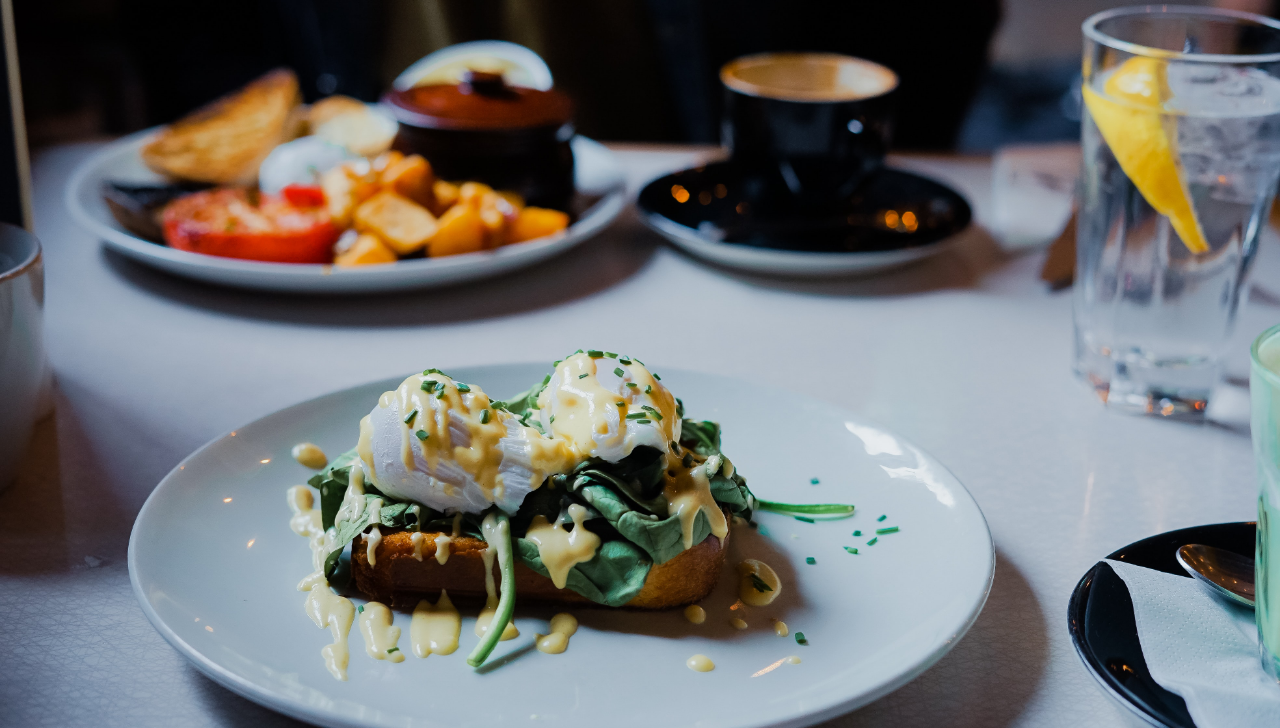
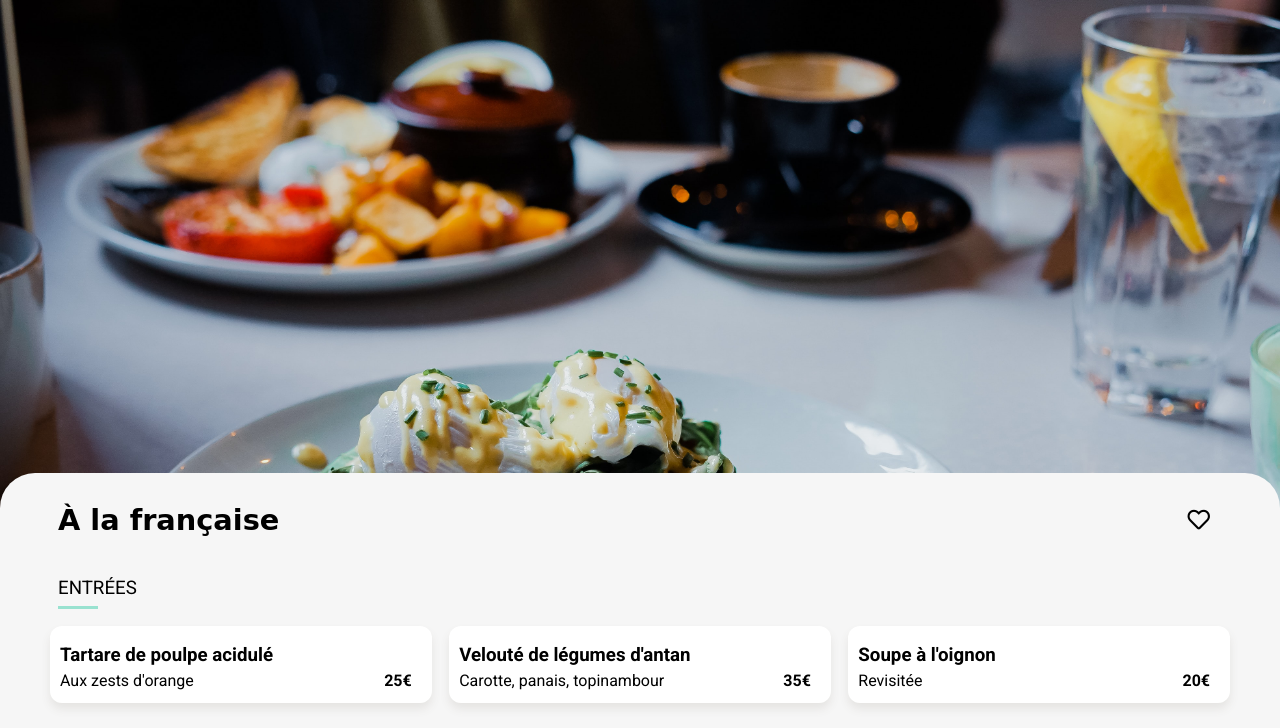
Before and after one commit to Nordine-coder/NoureddineEchakouri_3_26082021, a website: page menus_html/menu_à_la_française.html in a window 1280 px wide. Shown: the part 72-800 px from the top of the page. Drawn offline with Linux system fonts and the light colour scheme; a web font is replaced by a local one.

Commit message:
fixing responsive

```diff
--- a/sass/layouts/_header_menu.scss
+++ b/sass/layouts/_header_menu.scss
@@ -4,4 +4,7 @@ header.menu_header {
     img.cover_header {
         width: 100%
     }
+    @media screen and (min-width: 768px) {
+        height: 600px;
+    }
 }
```
Also changed, not shown: style/css/style.css, 1 other file.
